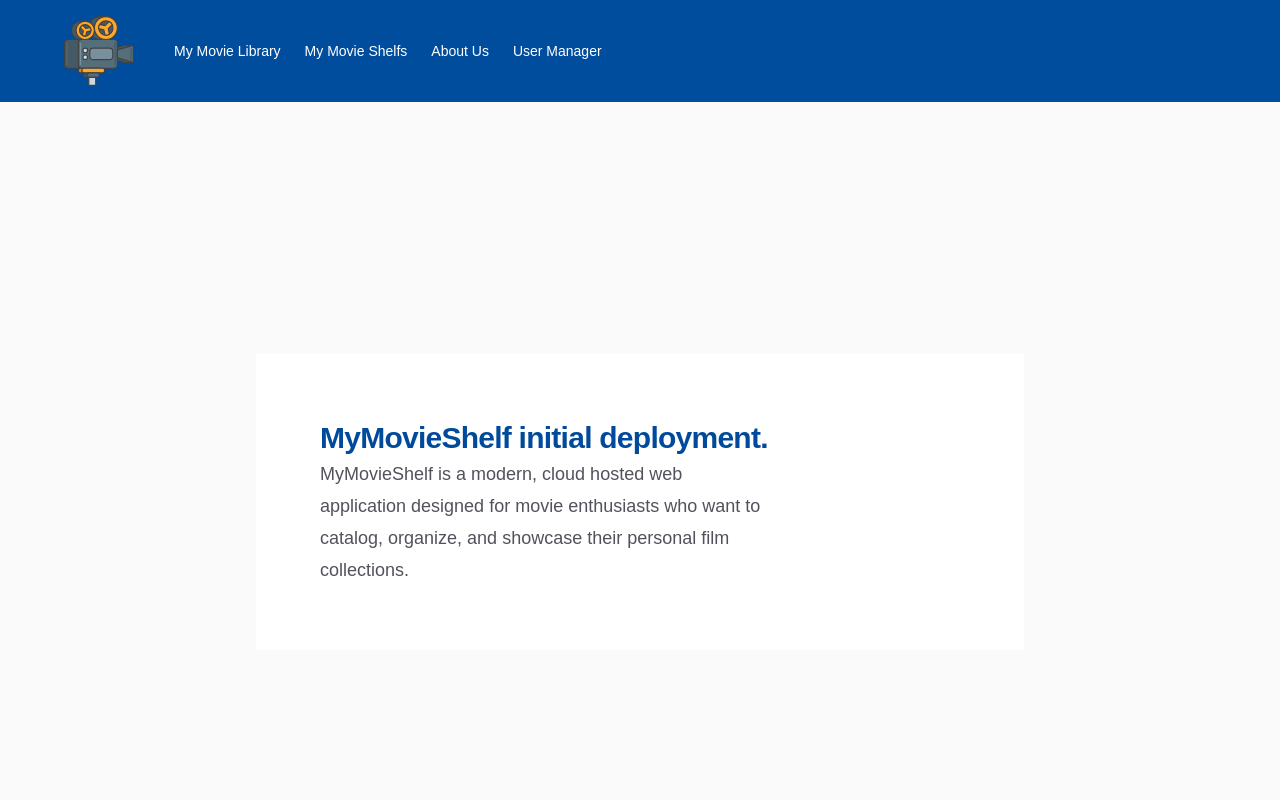
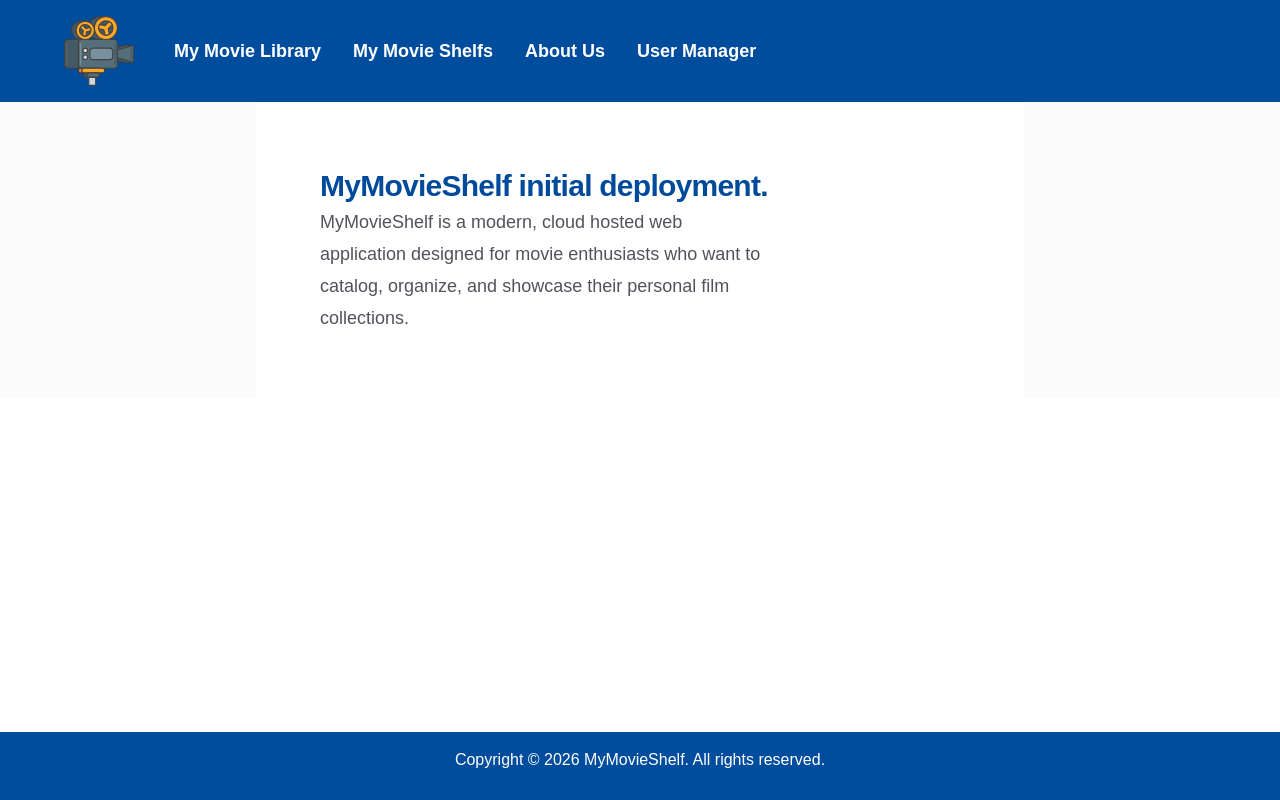
Before and after one commit to FelixGuevara/MyMovieShelf, a Next.js app: page / in a window 1280 px wide. Shown: the top 800 px of the page. Built offline with nearby package versions, Linux system fonts and the light colour scheme.

Commit message:
Increase size of menu items

```diff
--- a/app/layout.tsx
+++ b/app/layout.tsx
@@ -37,7 +37,7 @@ export default function RootLayout({
               <Image src="/movie-camera.svg" alt="Home" width={70} height={70} className="object-contain" />
             </Link>
 
-            <nav className="flex gap-6 text-sm">
+            <nav className="flex gap-8 text-lg font-bold">
               <a href="/" className="hover:underline">My Movie Library</a>
               <a href="/" className="hover:underline">My Movie Shelfs</a>
               <a href="/about" className="hover:underline">About Us</a>
--- a/app/page.tsx
+++ b/app/page.tsx
@@ -2,7 +2,7 @@ import Image from "next/image";
 
 export default function Home() {
   return (
-    <div className="flex min-h-screen items-center justify-center bg-zinc-50 font-sans dark:bg-black">
+    <div className="flex h-auto items-center justify-center bg-zinc-50 font-sans dark:bg-black">
       <main className="flex w-full max-w-3xl flex-col items-center justify-center py-16 px-16 bg-white dark:bg-black sm:items-start">
 
         <div className="flex flex-col items-center text-center sm:items-start sm:text-left w-full">
```
